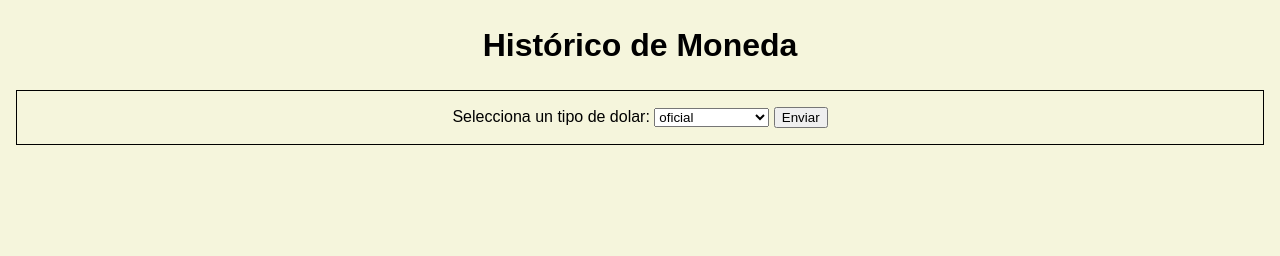
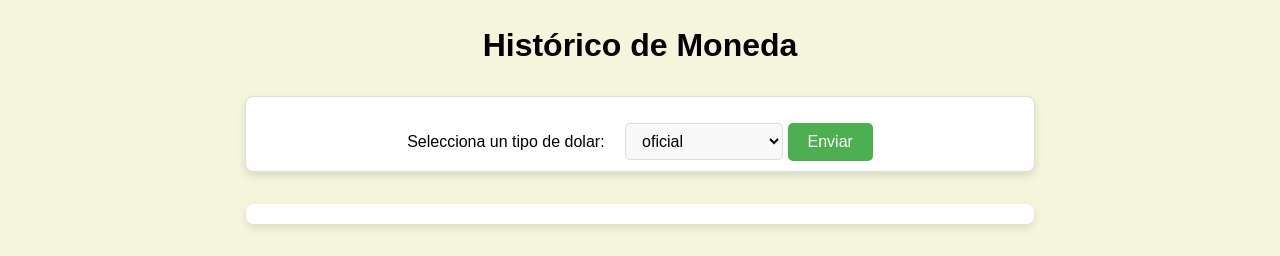
Before and after one commit to jeremiascarballo/tpIntegrado2C, a Flask app: page /historico in a window 1280 px wide. Shown: the part 92-348 px from the top of the page. Run offline with Flask 3, Linux system fonts and the light colour scheme; data that the repository does not hold is empty; a map, chart or similar area stays blank.

Commit message:
Estilos para la tabla y formulario

```diff
--- a/pruebaApp/static/styles.css
+++ b/pruebaApp/static/styles.css
@@ -107,41 +107,89 @@ h3{
 }
 
 
-footer {
-    margin-top: auto;
-    background: #333;
-    color: white;
+/* Historico.html*/
+.formulario{
+    margin: 2rem auto;
     text-align: center;
-    padding: 15px 0;
-}
-
-.formulario{
-    text-align: center;
-    margin: 1rem;
-    border: solid 0.1rem black;
-    padding: 1rem;
+    width: 60%;
+    padding: 10px;
+    border-collapse: collapse;
+    border: solid 0.1rem #ddd;
+    border-radius: 8px;
+    background-color: #fff;
+    box-shadow: 0 4px 8px rgba(0, 0, 0, 0.1);
 }
 .formulario p{
     font-size: 0.8rem;
 }
 
-/* Historico.html*/
+.formulario label {
+    font-size: 1rem;
+    margin-right: 1rem;
+}
+
+.formulario select {
+    padding: 8px 12px;
+    font-size: 1rem;
+    border: 1px solid #ddd;
+    border-radius: 5px;
+    background-color: #f9f9f9;
+}
+
+.formulario button {
+    padding: 10px 20px;
+    background-color: #4CAF50;
+    color: white;
+    font-size: 1rem;
+    border: none;
+    border-radius: 5px;
+    cursor: pointer;
+    margin-top: 1rem;
+    transition: background-color 0.3s ease;
+}
+
+.formulario button:hover {
+    background-color: #45a049;
+}
 
 /*Tabla y paginacion*/
 .tablaContainer {
     display: flex;
     flex-direction: column;
-    align-items: center;  /* Centra horizontalmente los elementos hijos */
+    align-items: center;
     justify-content: center;
-    width: 100%; /* Limita el ancho */
-    margin: 0 auto;  /* Centra el contenedor */
+    width: 100%;
+    margin: 0 auto;
 }
 
 #tablaHistorico{
     margin: 2rem auto;
     text-align: center;
-    width: 100%;
+    width: 60%;
     border-collapse: collapse;
+    border-radius: 8px;
+    box-shadow: 0 4px 8px rgba(0, 0, 0, 0.1);
+    background-color: white;
+    padding: 10px;
+}
+
+#tablaHistorico th {
+    background-color: #4CAF50;  /* Color de fondo verde */
+    color: white;
+    padding: 12px;
+    font-size: 1.1rem;
+    text-transform: uppercase;
+    letter-spacing: 1px;
+}
+
+#tablaHistorico td {
+    padding: 12px;
+    font-size: 1rem;
+    border-bottom: 1px solid #ddd;
+}
+
+#tablaHistorico tr:hover {
+    background-color: #d7cfcf;
 }
 
 #controlesPaginacion {
@@ -153,19 +201,29 @@ footer {
 .paginacion {
     display: flex;
     justify-content: center;
-    margin-top: 10px;
+    gap: 10px;
 }
 
 .paginacion button {
-    margin: 0 5px;
-    padding: 5px 10px;
+    padding: 8px 15px;
+    background-color: #4CAF50;
+    color: white;
+    border: none;
     cursor: pointer;
+    border-radius: 5px;
+    font-size: 1rem;
+    transition: background-color 0.3s ease;
+}
+
+.paginacion button:hover {
+    background-color: #45a049;
 }
 
 .paginacion button.activo {
     background-color: #007BFF;
     color: white;
     border: none;
+    font-weight: bold;
 }
 
 .paginacion button:disabled {
@@ -182,3 +240,12 @@ footer {
     width: 100%;
     margin: 0 auto;
 }
+
+
+footer {
+    margin-top: auto;
+    background: #333;
+    color: white;
+    text-align: center;
+    padding: 15px 0;
+}
```
